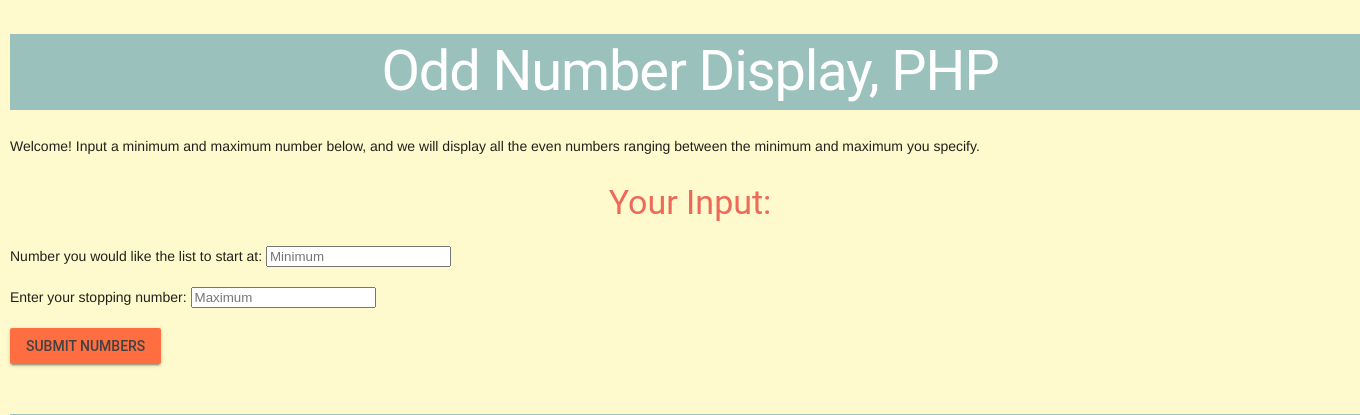
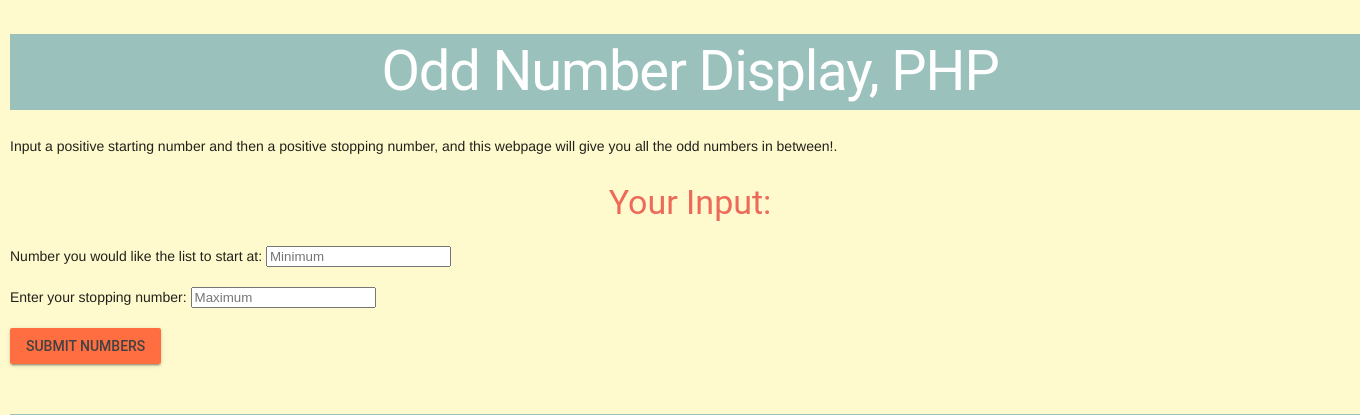
Before and after one commit to ICS20-Programming-ZoiaB/Assign-05-PHP-OddNumberDisplay, a PHP site: page / in a window 1360 px wide; the page is wider, and only the part inside the window is pictured. Shown: the top 415 px of that part. Run offline with PHP 8.4, Linux system fonts and the light colour scheme.

Commit message:
Changed welcome text

```diff
--- a/index.php
+++ b/index.php
@@ -27,7 +27,7 @@
 
     <!-- Header and text -->
     <?php
-      echo "<p>Welcome! Input a minimum and maximum number below, and we will display all the even numbers ranging between the minimum and maximum you specify.</p>";
+      echo "<p>Input a positive starting number and then a positive stopping number, and this webpage will give you all the odd numbers in between!.</p>";
       echo "<h3>Your Input:</h3>"; ?>
 
     <!-- Form for user input -->
--- a/results.php
+++ b/results.php
@@ -29,7 +29,7 @@
   else {
     //while loop that specifies the range
     while (($counter >= $minNumber) && ($counter <= $maxNumber)) {
-      //if statement checks for even numbers; it uses a line of code that makes sure that the remainder is 1 when the number is divided by 2.
+      // if statement checks for odd numbers, provided that the condition in the while statement is true. It uses an operator that determines if there is a remainder when the number is divided by 2 (method taken from https://www.tutorialspoint.com/How-to-determine-if-a-number-is-odd-or-even-in-JavaScript)
       if (($counter <= $maxNumber) && ($counter % 2 == 1)) {
         $numbers = $numbers . $counter . "<br>";
       }
```
